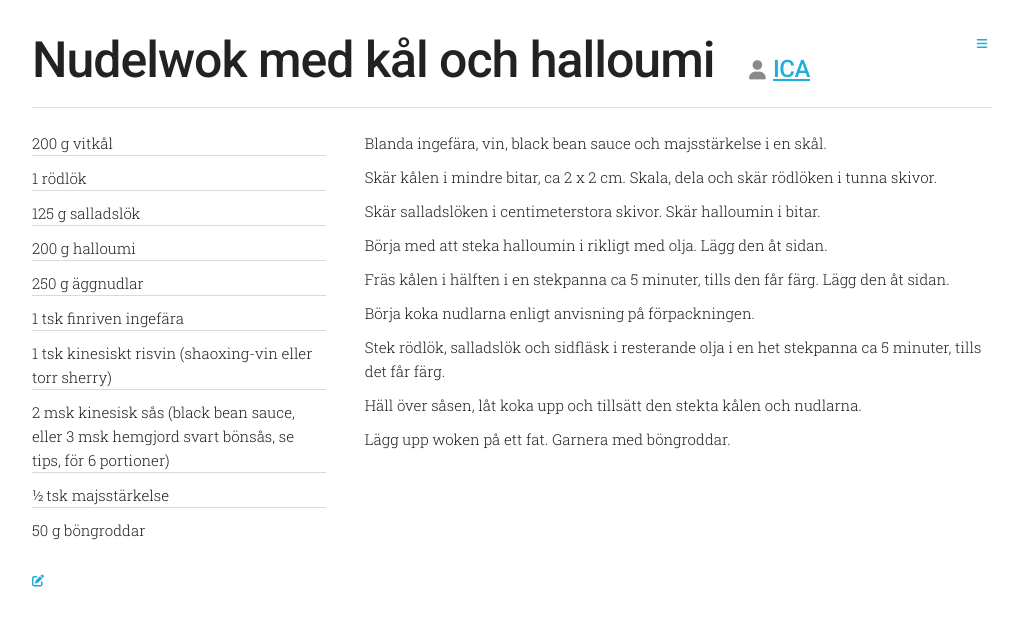
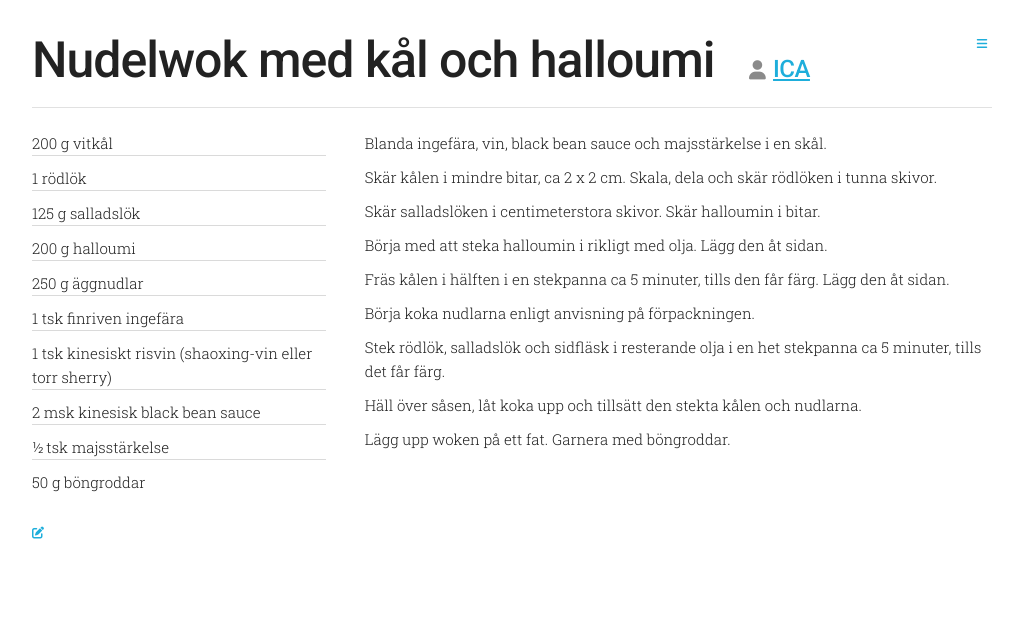
Before and after one commit to grapefrukt/recipes, a Jekyll site: the page built from _recipes/Nudelwok med kål och halloumi.md, in a window 1280 px wide. Shown: the top 626 px of the page, without its empty margins (128-1147 px from the left). Built offline with Jekyll 4.4.1, drawn with Linux system fonts in a browser that asks for light colours.

Commit message:
Update Nudelwok med kål och halloumi.md

```diff
--- a/_recipes/Nudelwok med kål och halloumi.md
+++ b/_recipes/Nudelwok med kål och halloumi.md
@@ -10,7 +10,7 @@ ingredients :
   - 250 g äggnudlar
   - 1 tsk finriven ingefära
   - 1 tsk kinesiskt risvin (shaoxing-vin eller torr sherry)
-  - 2 msk kinesisk sås (black bean sauce, eller 3 msk hemgjord svart bönsås, se tips, för 6 portioner)
+  - 2 msk kinesisk black bean sauce
   - ½ tsk majsstärkelse
   - 50 g böngroddar
 
```
